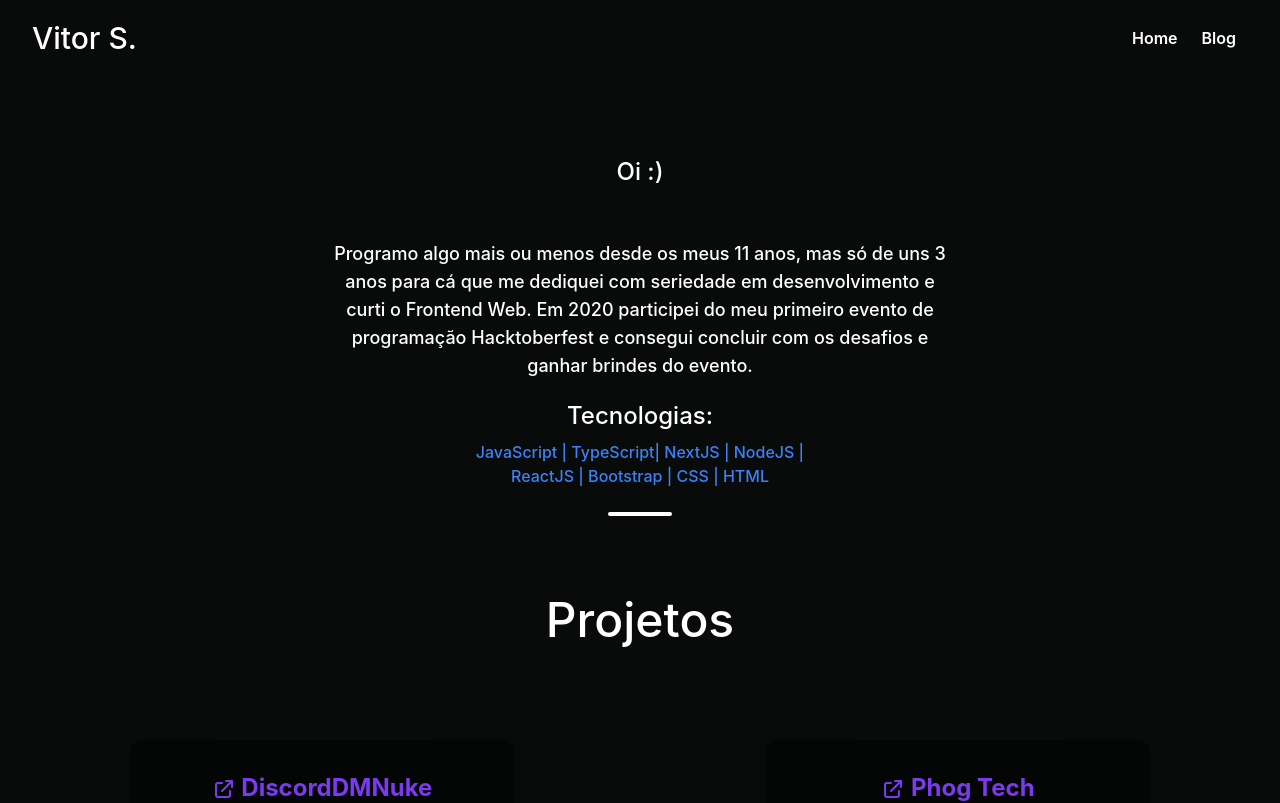
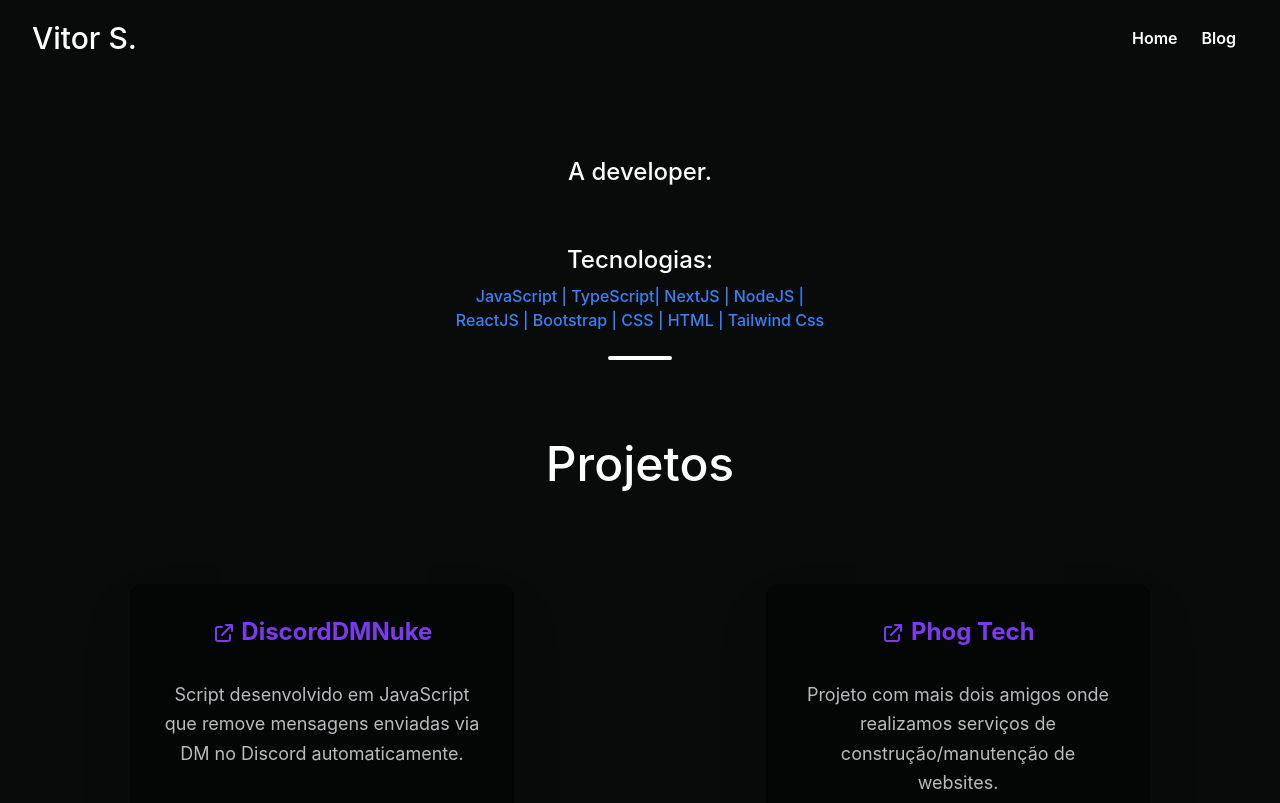
Before and after one commit to vit0rr/portfolio, a Next.js app: page / in a window 1280 px wide. Shown: the top 803 px of the page. Built offline with nearby package versions, Linux system fonts and the light colour scheme.

Commit message:
style: remoção de introdução

```diff
--- a/components/Header.js
+++ b/components/Header.js
@@ -7,7 +7,7 @@ export default function Header() {
     <header className="text-white body-font">
       <div className="container mx-auto flex flex-wrap p-5 md:flex-row">
         <a className="flex title-font font-medium text-white mb-4 md:mb-0 pr-4" href="/">
-          <span className="ml-3 text-3xl">Vitor S.</span>
+          <span className="ml-3 text-3xl hover:text-gray-500">Vitor S.</span>
         </a>
         <button
             className="text-white cursor-pointer text-xl leading-none py-1 border border-solid border-transparent rounded bg-transparent block md:hidden outline-none focus:outline-none ml-auto pb-3"
@@ -39,8 +39,8 @@ export default function Header() {
           id="example-navbar-danger"
         >
         <nav className="md:ml-auto flex flex-wrap items-center text-base justify-center font-semibold pl-7">
-          <a className="mr-6 hover:text-white" href="/">Home</a>
-          <a className="mr-6 hover:text-white" href="https://blog-vit0rr.vercel.app/">Blog</a>
+          <a className="mr-6 hover:text-gray-500" href="/">Home</a>
+          <a className="mr-6 hover:text-gray-500" href="https://blog-vit0rr.vercel.app/">Blog</a>
         </nav>
         </div>
       </div>
--- a/components/Introduction.js
+++ b/components/Introduction.js
@@ -2,13 +2,12 @@ export default function Introduction() {
     return (
         <>
             <div className="text-base leading-relaxed xl:w-2/4 lg:w-3/4 mx-auto text-gray-500s text-white">
-                <h2 className="font-medium title-font text-2xl">Oi :)</h2> <br /> <br />
-                <span className="text-lg font-medium">Programo algo mais ou menos desde os meus 11 anos, mas só de uns 3 anos para cá que me dediquei com seriedade em desenvolvimento e curti o Frontend Web. Em 2020 participei do meu primeiro evento de programação Hacktoberfest e consegui concluir com os desafios e ganhar brindes do evento.</span>
+                <h2 className="font-medium title-font text-2xl">A developer.</h2> <br /> <br />
             </div>
-            <h2 className="text-2xl text-center text-white font-medium title-font pt-5">
+            <h2 className="text-2xl text-center text-white font-medium title-font pt-1">
                 Tecnologias: <br />
             </h2>
-            <h2 className="text-blue-500 font-medium pt-2">JavaScript | TypeScript| NextJS | NodeJS | <br /> ReactJS | Bootstrap | CSS | HTML </h2>
+            <h2 className="text-blue-500 font-medium pt-2">JavaScript | TypeScript| NextJS | NodeJS | <br /> ReactJS | Bootstrap | CSS | HTML | Tailwind Css </h2>
             <div className="flex mt-6 justify-center">
                 <div className="w-16 h-1 rounded-full bg-white inline-flex"></div>
             </div>
```
